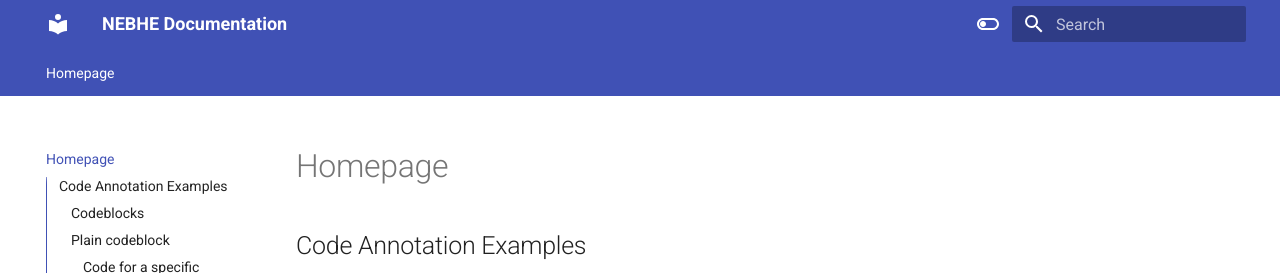
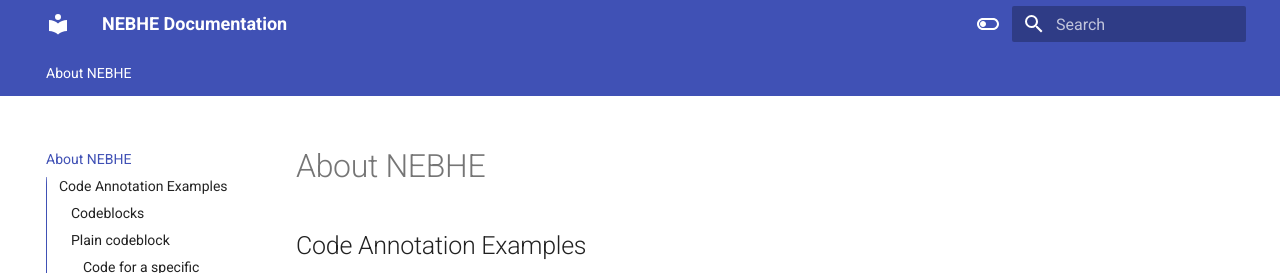
Before and after one commit to NEBHE-org/NEBHE-Documentation, an MkDocs documentation site: the page built from docs/index.md, in a window 1280 px wide and 900 px high. Shown: the top 273 px of the window. Built offline with MkDocs 1.6.1 and Material for MkDocs 9.7.7, drawn with Linux system fonts in a browser that asks for light colours; emoji names are drawn with the system emoji font.

Commit message:
Update index.md

```diff
--- a/docs/index.md
+++ b/docs/index.md
@@ -1,4 +1,4 @@
-# Homepage
+# About NEBHE
 
 ## Code Annotation Examples
 
```
